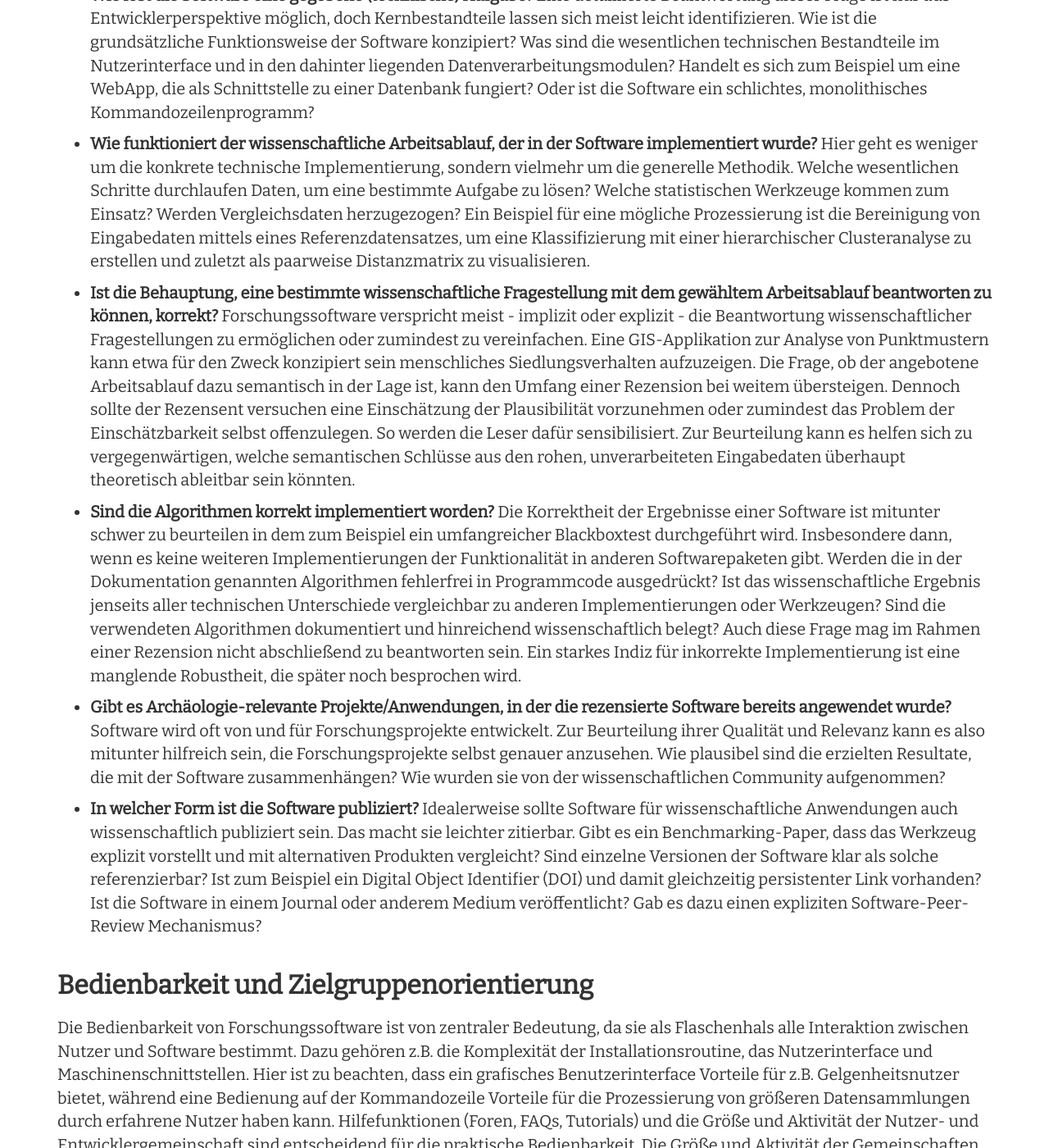
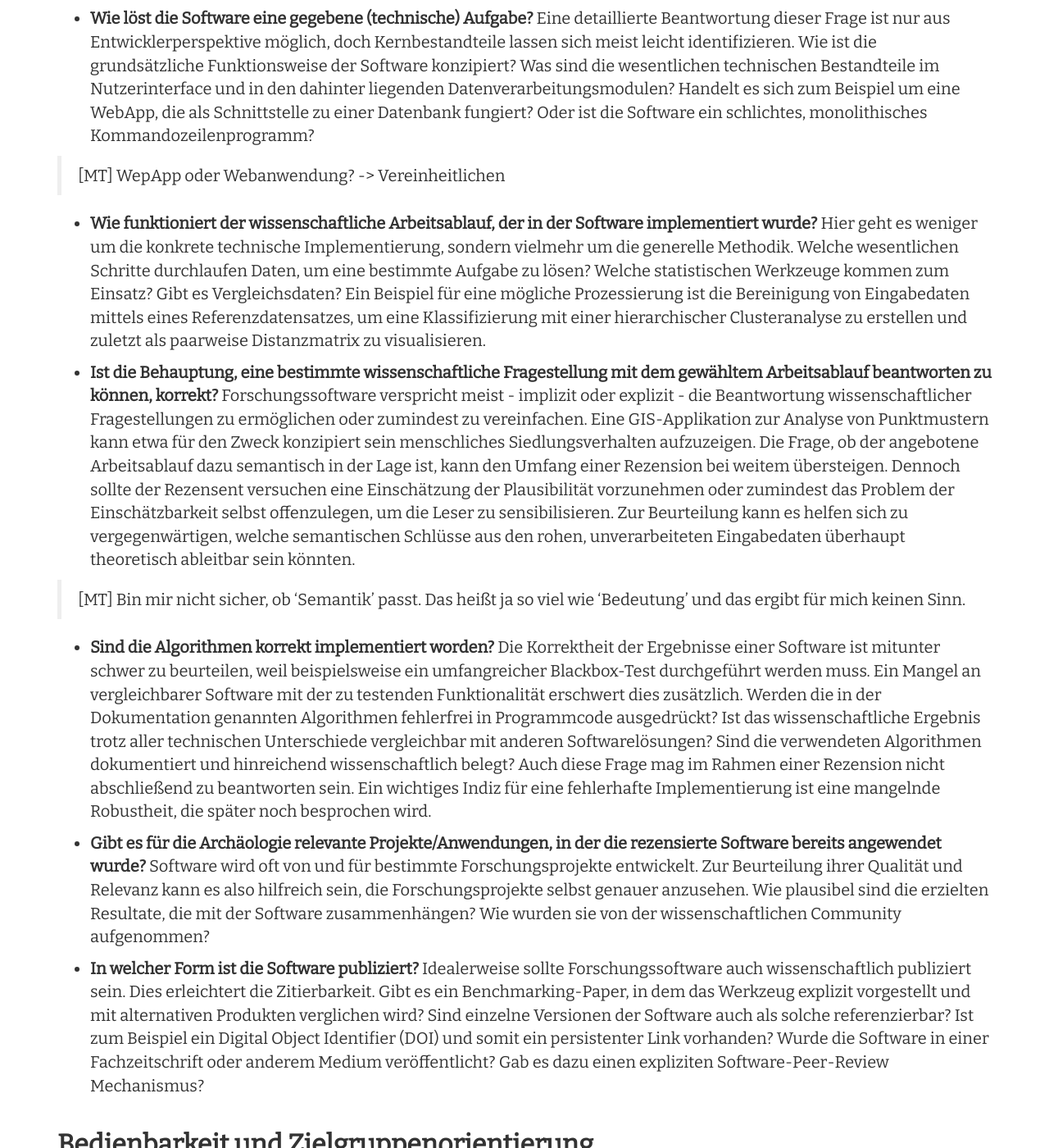
Before and after one commit to Research-Squirrel-Engineers/Impuls_SoftwareRezensionen_DGUF, a Jekyll site: the page built from Draft.md, in a window 1280 px wide and 1400 px high, scrolled down 8637 px. Shown: the whole window at 82% size. Built offline with Jekyll 4.4.1, drawn with Linux system fonts in a browser that asks for light colours; nearby versions of some CDN libraries; some of the changed text lies outside the part shown.

Commit message:
Erster Schwung

```diff
--- a/Draft.md
+++ b/Draft.md
@@ -168,45 +168,53 @@ Im folgenden stellen wir einen kommentierten Fragenkatalog mit Kriterien zur Beu
 
 Wie bei der Besprechung einer wissenschaftlichen Publikation ist die Zusammensetzung und Gewichtung der einzelnen Merkmale bei der Begutachtung selbst zu bestimmen und in Relation zum Thema zu setzen. Entsprechend verstehen wir unseren kommentierten Fragenkatalog als Maximalversion, die als Hilfsmittel für die Begutachtung und die Einschätzung der eigenen Kompetenzen dienen kann.
 
-> [MT] 'in Relation zum Thema' - was ist hier gemeint?
+> [MT] 'in Relation zum Thema' - was ist hier mit Thema gemeint?
 
 ### Einsatz in der Archäologie und wissenschaftlicher Zweck
 
-Forschungssoftware hat einen konkreten Zweck, verfolgt und erfüllt eine bestimmte Aufgabe. Dabei sind zwei Dimensionen zu unterscheiden. Dies ist zum einen, und das ist für Forschungssoftware vorrangig, die Frage, ob die Software einen sinnvollen Beitrag zur Bearbeitung der archäologischen Fragestellung liefert. Zum anderen ist zu beurteilen, ob Software eine korrekte Umsetzung der angestrebten Arbeit leistet. Beide Fragen sind mitunter nicht leicht zu beantworten.
+Forschungssoftware hat einen konkreten Zweck: sie erfüllt üblicherweise eine Aufgabenstellung. Dabei sind zwei Dimensionen zu unterscheiden. Dies ist zum einen, und das ist für Forschungssoftware vorrangig, die Frage, ob die Software einen sinnvollen Beitrag zur Bearbeitung der archäologischen Fragestellung liefert. Zum anderen ist zu beurteilen, ob Software eine korrekte Umsetzung der angestrebten Arbeit leistet. Beide Fragen sind mitunter nicht leicht zu beantworten.
 
-* **Welche Aufgabenstellung versucht die Software zu lösen?** Diese erste Frage ist mit dem deskriptiven Charakter einer Rezension verknüpft: Welche Aufgaben werden mittels der Software bei der Erfassung, der Verarbeitung oder der Analyse von Daten durchgeführt? Wie sind die Herausforderungen und Aufgaben von ihrer Relevanz und von ihrer Häufigkeit in einem archäologischem Kontext einzuschätzen? An diesem Punkt wird klar, warum es von besonderem Wert ist, wenn Archäologen selbst Softwarerezensionen für sich und ihre Kollegen schreiben.
+* **Welche Aufgabenstellung versucht die Software zu lösen?** Diese Frage ist mit dem deskriptiven Charakter einer Rezension verknüpft: Welche Aufgaben werden mittels der Software bei der Erfassung, der Verarbeitung oder der Analyse von Daten bearbeitet? Wie relevant sind die Aufgaben in einem archäologischen Kontext und wie häufig werden sie gestellt? Dieser Punkt verdeutlicht, warum es von besonderem Wert ist, wenn Archäologen selbst Softwarerezensionen für sich und ihre Kollegen verfassen.
 
 * **Wie löst die Software eine gegebene (technische) Aufgabe?** Eine detaillierte Beantwortung dieser Frage ist nur aus Entwicklerperspektive möglich, doch Kernbestandteile lassen sich meist leicht identifizieren. Wie ist die grundsätzliche Funktionsweise der Software konzipiert? Was sind die wesentlichen technischen Bestandteile im Nutzerinterface und in den dahinter liegenden Datenverarbeitungsmodulen? Handelt es sich zum Beispiel um eine WebApp, die als Schnittstelle zu einer Datenbank fungiert? Oder ist die Software ein schlichtes, monolithisches Kommandozeilenprogramm?
 
-* **Wie funktioniert der wissenschaftliche Arbeitsablauf, der in der Software implementiert wurde?** Hier geht es weniger um die konkrete technische Implementierung, sondern vielmehr um die generelle Methodik. Welche wesentlichen Schritte durchlaufen Daten, um eine bestimmte Aufgabe zu lösen? Welche statistischen Werkzeuge kommen zum Einsatz? Werden Vergleichsdaten herzugezogen? Ein Beispiel für eine mögliche Prozessierung ist die Bereinigung von Eingabedaten mittels eines Referenzdatensatzes, um eine Klassifizierung mit einer hierarchischer Clusteranalyse zu erstellen und zuletzt als paarweise Distanzmatrix zu visualisieren.
+> [MT] WepApp oder Webanwendung? -> Vereinheitlichen
 
-* **Ist die Behauptung, eine bestimmte wissenschaftliche Fragestellung mit dem gewähltem Arbeitsablauf beantworten zu können, korrekt?** Forschungssoftware verspricht meist - implizit oder explizit - die Beantwortung wissenschaftlicher Fragestellungen zu ermöglichen oder zumindest zu vereinfachen. Eine GIS-Applikation zur Analyse von Punktmustern kann etwa für den Zweck konzipiert sein menschliches Siedlungsverhalten aufzuzeigen. Die Frage, ob der angebotene Arbeitsablauf dazu semantisch in der Lage ist, kann den Umfang einer Rezension bei weitem übersteigen. Dennoch sollte der Rezensent versuchen eine Einschätzung der Plausibilität vorzunehmen oder zumindest das Problem der Einschätzbarkeit selbst offenzulegen. So werden die Leser dafür sensibilisiert. Zur Beurteilung kann es helfen sich zu vergegenwärtigen, welche semantischen Schlüsse aus den rohen, unverarbeiteten Eingabedaten überhaupt theoretisch ableitbar sein könnten.
+* **Wie funktioniert der wissenschaftliche Arbeitsablauf, der in der Software implementiert wurde?** Hier geht es weniger um die konkrete technische Implementierung, sondern vielmehr um die generelle Methodik. Welche wesentlichen Schritte durchlaufen Daten, um eine bestimmte Aufgabe zu lösen? Welche statistischen Werkzeuge kommen zum Einsatz? Gibt es Vergleichsdaten? Ein Beispiel für eine mögliche Prozessierung ist die Bereinigung von Eingabedaten mittels eines Referenzdatensatzes, um eine Klassifizierung mit einer hierarchischer Clusteranalyse zu erstellen und zuletzt als paarweise Distanzmatrix zu visualisieren.
 
-* **Sind die Algorithmen korrekt implementiert worden?** Die Korrektheit der Ergebnisse einer Software ist mitunter schwer zu beurteilen in dem zum Beispiel ein umfangreicher Blackboxtest durchgeführt wird. Insbesondere dann, wenn es keine weiteren Implementierungen der Funktionalität in anderen Softwarepaketen gibt. Werden die in der Dokumentation genannten Algorithmen fehlerfrei in Programmcode ausgedrückt? Ist das wissenschaftliche Ergebnis jenseits aller technischen Unterschiede vergleichbar zu anderen Implementierungen oder Werkzeugen? Sind die verwendeten Algorithmen dokumentiert und hinreichend wissenschaftlich belegt? Auch diese Frage mag im Rahmen einer Rezension nicht abschließend zu beantworten sein. Ein starkes Indiz für inkorrekte Implementierung ist eine manglende Robustheit, die später noch besprochen wird.
+* **Ist die Behauptung, eine bestimmte wissenschaftliche Fragestellung mit dem gewähltem Arbeitsablauf beantworten zu können, korrekt?** Forschungssoftware verspricht meist - implizit oder explizit - die Beantwortung wissenschaftlicher Fragestellungen zu ermöglichen oder zumindest zu vereinfachen. Eine GIS-Applikation zur Analyse von Punktmustern kann etwa für den Zweck konzipiert sein menschliches Siedlungsverhalten aufzuzeigen. Die Frage, ob der angebotene Arbeitsablauf dazu semantisch in der Lage ist, kann den Umfang einer Rezension bei weitem übersteigen. Dennoch sollte der Rezensent versuchen eine Einschätzung der Plausibilität vorzunehmen oder zumindest das Problem der Einschätzbarkeit selbst offenzulegen, um die Leser zu sensibilisieren. Zur Beurteilung kann es helfen sich zu vergegenwärtigen, welche semantischen Schlüsse aus den rohen, unverarbeiteten Eingabedaten überhaupt theoretisch ableitbar sein könnten.
 
-* **Gibt es Archäologie-relevante Projekte/Anwendungen, in der die rezensierte Software bereits angewendet wurde?** Software wird oft von und für Forschungsprojekte entwickelt. Zur Beurteilung ihrer Qualität und Relevanz kann es also mitunter hilfreich sein, die Forschungsprojekte selbst genauer anzusehen. Wie plausibel sind die erzielten Resultate, die mit der Software zusammenhängen? Wie wurden sie von der wissenschaftlichen Community aufgenommen?
+> [MT] Bin mir nicht sicher, ob 'Semantik' passt. Das heißt ja so viel wie 'Bedeutung' und das ergibt für mich keinen Sinn.
 
-* **In welcher Form ist die Software publiziert?** Idealerweise sollte Software für wissenschaftliche Anwendungen auch wissenschaftlich publiziert sein. Das macht sie leichter zitierbar. Gibt es ein Benchmarking-Paper, dass das Werkzeug explizit vorstellt und mit alternativen Produkten vergleicht? Sind einzelne Versionen der Software klar als solche referenzierbar? Ist zum Beispiel ein Digital Object Identifier (DOI) und damit gleichzeitig persistenter Link vorhanden? Ist die Software in einem Journal oder anderem Medium veröffentlicht? Gab es dazu einen expliziten Software-Peer-Review Mechanismus?
+* **Sind die Algorithmen korrekt implementiert worden?** Die Korrektheit der Ergebnisse einer Software ist mitunter schwer zu beurteilen, weil beispielsweise ein umfangreicher Blackbox-Test durchgeführt werden muss. Ein Mangel an vergleichbarer Software mit der zu testenden Funktionalität erschwert dies zusätzlich. Werden die in der Dokumentation genannten Algorithmen fehlerfrei in Programmcode ausgedrückt? Ist das wissenschaftliche Ergebnis trotz aller technischen Unterschiede vergleichbar mit anderen Softwarelösungen? Sind die verwendeten Algorithmen dokumentiert und hinreichend wissenschaftlich belegt? Auch diese Frage mag im Rahmen einer Rezension nicht abschließend zu beantworten sein. Ein wichtiges Indiz für eine fehlerhafte Implementierung ist eine mangelnde Robustheit, die später noch besprochen wird.
+
+* **Gibt es für die Archäologie relevante Projekte/Anwendungen, in der die rezensierte Software bereits angewendet wurde?** Software wird oft von und für bestimmte Forschungsprojekte entwickelt. Zur Beurteilung ihrer Qualität und Relevanz kann es also hilfreich sein, die Forschungsprojekte selbst genauer anzusehen. Wie plausibel sind die erzielten Resultate, die mit der Software zusammenhängen? Wie wurden sie von der wissenschaftlichen Community aufgenommen?
+
+* **In welcher Form ist die Software publiziert?** Idealerweise sollte Forschungssoftware auch wissenschaftlich publiziert sein. Dies erleichtert die Zitierbarkeit. Gibt es ein Benchmarking-Paper, in dem das Werkzeug explizit vorgestellt und mit alternativen Produkten verglichen wird? Sind einzelne Versionen der Software auch als solche referenzierbar? Ist zum Beispiel ein Digital Object Identifier (DOI) und somit ein persistenter Link vorhanden? Wurde die Software in einer Fachzeitschrift oder anderem Medium veröffentlicht? Gab es dazu einen expliziten Software-Peer-Review Mechanismus?
 
 ### Bedienbarkeit und Zielgruppenorientierung
 
-Die Bedienbarkeit von Forschungssoftware ist von zentraler Bedeutung, da sie als Flaschenhals alle Interaktion zwischen Nutzer und Software bestimmt. Dazu gehören z.B. die Komplexität der Installationsroutine, das Nutzerinterface und Maschinenschnittstellen. Hier ist zu beachten, dass ein grafisches Benutzerinterface Vorteile für z.B. Gelgenheitsnutzer bietet, während eine Bedienung auf der Kommandozeile Vorteile für die Prozessierung von größeren Datensammlungen durch erfahrene Nutzer haben kann. Hilfefunktionen (Foren, FAQs, Tutorials) und die Größe und Aktivität der Nutzer- und Entwicklergemeinschaft sind entscheidend für die praktische Bedienbarkeit. Die Größe und Aktivität der Gemeinschaften kann ein wichtiges Indiz für die Zukunftsfähigkeit einer Software und damit die Eignung für den Einsatz auf institutioneller Ebene in langfristigen Vorhaben von großer Wichtigkeit.
+Die Bedienbarkeit von Forschungssoftware ist von zentraler Bedeutung, da sie als Flaschenhals alle Interaktion zwischen Nutzer und Software bestimmt. Dazu gehören z.B. die Komplexität des Installationsprozesses, das Nutzerinterface und maschinelle Schnittstellen. Hierbei ist zu beachten, dass eine grafische Nutzeroberfläche Vorteile für z.B. Gelegenheitsnutzer bietet, während eine Bedienung per Kommandozeile für die Prozessierung von größeren Datensammlungen für erfahrene Nutzer vorteilhafter ist. Hilfestellungen (Foren, FAQs, Tutorials) und die Größe und Aktivität der Nutzer- und Entwicklergemeinschaft sind entscheidend für die praktische Bedienbarkeit. Die Größe und Aktivität der Gemeinschaften kann ein wichtiges Indiz für die Zukunftsfähigkeit einer Software und damit ihre Eignung für den Einsatz auf institutioneller Ebene in langfristigen Vorhaben sein.
 
-Die folgenden Fragen richten sich auf technische Merkmale, die die Nutzererfahrung (User Experience, UX) betreffen. Weitere technische Merkmale aus einer Entwickler-zentrierten Perspektive betrachten wir weiter unten.
+Die folgenden Fragen nehmen Bezug auf technische Merkmale, welche die Nutzererfahrung (User Experience, UX) beeinflussen. Weitere technische Merkmale aus der Entwicklerperspektive betrachten wir weiter unten.
 
 #### Installation
 
-* **Wie funktioniert die Installation und wo wird die Software vorgehalten?** Umso einfacher die Installation einer Software, desto größer ist ihr potentieller Nutzerkreis. Die Vielartigkeit von Computersystemen macht es aber aus Entwicklersicht oft schwer, eine einfache Installation zu für alle Nutzer zu gewährleisten. Für die Rezension kann geprüft werden, ob ein Installationsskript, -wizard oder -paket bereitsteht, um die Installation zu vereinfachen. Gegebenenfalls ist die Software nur als Quellcode verfügbar, der zunächst selbst kompiliert werden muss. Installationsskripte oder -pakete ermöglichen einen viel breiteren Anwenderkreis, das Kompilieren erlaubt geübten Nutzern die Installation u.U. auf verschiedenen Endgeräten. Verschiedene Nutzergruppen bevorzugen unterschiedliche Installationsformen. Passt die gewählte Lösung zum Nutzerkreis? Wenn der Rezensent die Software selbst installiert, wird er oft auf konkreten Probleme und Schwachstellen im Installationsprozess stoßen, die durchaus Teil der Rezension sein können.
+* **Wie funktioniert die Installation und wo wird die Software vorgehalten?** Je einfacher die Installation einer Software ist, desto größer ist ihr potentieller Nutzerkreis. Die Vielseitigkeit von Computersystemen macht es aus Entwicklersicht oft schwer, eine einfache Installation für alle Nutzer zu gewährleisten. Für die Rezension kann geprüft werden, ob ein Installationsskript, -wizard oder -paket bereitsteht. Gegebenenfalls ist die Software nur als Quellcode verfügbar, der zunächst selbst kompiliert werden muss. Installationsskripte oder -pakete ermöglichen einen viel breiteren Anwenderkreis, während das Kompilieren es geübten Nutzern erlaubt die Installation auf verschiedenen Endgeräten durchzuführen. Verschiedene Nutzergruppen bevorzugen unterschiedliche Installationsformen. Passt die gewählte Lösung zum Nutzerkreis? Wenn die Software für die Rezension selbst installiert wird, können konkrete Probleme und Schwachstellen beim Installationsprozess erkannt und in der Rezension dokumentiert werden.
 
-* **Handelt es sich um eine standalone Software, oder um eine Webanwendung?** Bei weitem nicht jede Software muss lokal installiert werden um genutzt werden zu können. Webanwendungen, die entweder dynamisch im Browser oder auf einem Server ausgeführt werden, sind heute zu beliebig komplexen Operationen in der Lage. Passt die Lösung der Plattform zum archäologischen Einsatz? Eine Webanwendung kann z.B. nicht hinreichend perfomant sein, da sie den Transfer großer Datenmengen über das Internet erfordert. Webanwendungen sind auch nicht unter allen Arbeitsbedingungen sinnvoll, da sie im Gelände gegebenefalls überhaupt nicht aufrufbar sind.
+> [MT] "Verschiedene Nutzergruppen bevorzugen unterschiedliche Installationsformen. Passt die gewählte Lösung zum Nutzerkreis?" -> würde ich ganz streichen
 
-* **Sind grundlegende Voraussetzungen in Form von Hardware und Betriebssystem klar zu erkennen?** Gerade in der Projektplanung ist es wichtig, technische und finanzielle Anforderungen korrekt identifizieren zu können. Eine Spezifikation bzw. Hinweise zur benötigten Hardware und Betriebssystem sind z.B. für die Eindbindung von vorhandenen Infrastrukturen bei größeren Vorhaben oder Instituten von Relevanz.
+* **Handelt es sich um eine eigenständige (stand-alone) Software oder um eine Webanwendung?** Nicht jede Software muss lokal installiert werden, um genutzt werden zu können. Webanwendungen, die entweder dynamisch im Browser oder auf einem Server ausgeführt werden, sind heute zu beliebig komplexen Operationen in der Lage. Passt die Lösung der Plattform zum archäologischen Einsatz? Eine Webanwendung kann z.B. nicht hinreichend performant sein, da sie den Transfer großer Datenmengen über das Internet erfordert. Webanwendungen sind im Gelände gegebenenfalls nicht ausführbar, und daher nicht für alle Arbeitsbedingungen sinnvoll.
+
+* **Sind grundlegende Voraussetzungen in Form von Hardware und Betriebssystem klar dokumentiert?** Gerade in der Projektplanung ist es wichtig, technische und finanzielle Anforderungen korrekt identifizieren zu können. Eine Spezifikation bzw. Hinweise zur benötigten Hardware und Betriebssystem sind z.B. für die Einbindung von vorhandenen Infrastrukturen bei größeren Vorhaben oder Instituten von Relevanz.
 
 #### Interface
 
-Die Nutzbarkeit wird zentral von den Möglichkeiten der Kommunikation von Mensch und Software bestimmt, also dem der Software-Oberfläche (User Interface, UI). Diese mag in manchen Fällen graphisch gestützt sein (GUI), in anderen Fällen erfolgt die Bedienung über Befehlseingabe in der Konsole. Eine gemischte Bedienung ist ebenfalls wertvoll um verschiedene Nutzerkreise zu erreichen. Die Gestaltung von Oberflächen und die Nutzerführung in Menüstrukturen sind ein eigenes Aufgaben- und Forschungsfeld in der Softwareentwicklung. Gut an den Nutzer angepasste Lösungen sind das Ergebnis einer genauen Kenntnis der Zielgruppe, ihrer Gewohnheiten und Bedarfe, im Falle archäologischer Forschungssoftware also der Forschungspraxis. Ein gutes Interface unterstützt das fehlerfreie und effiziente Arbeiten. So sind z.B. Verständlichkeit der Menü-Einträge oder der Kommandos, aber auch die Aussagekraft von Fehlermeldungen Aspekte, die in der Rezension betrachtet werden sollten. Barrierefreiheit ist bislang ein unzureichend abgedecktes Kriterium, das aber ebenfalls die Effizienz und den möglichen Nutzerkreis adressiert. Auch bei diesem Punkt liegt die Gewichtung im Ermessen des Rezensenten.
+Die Nutzbarkeit von Software wird von den Möglichkeiten der Kommunikation von Mensch und Programm bestimmt, also der Software-Oberfläche (User Interface, UI). Diese ist in manchen Fällen grafisch gestützt (GUI), in anderen Fällen erfolgt die Bedienung über eine Befehlseingabe in der Konsole. Eine gemischte Bedienung ist ebenfalls nützlich, um verschiedene Nutzerkreise zu erreichen. Die Gestaltung von Oberflächen und die Nutzerführung in Menüstrukturen sind ein eigenes Aufgaben- und Forschungsfeld in der Softwareentwicklung. Gut an den Nutzer angepasste Lösungen sind das Ergebnis einer genauen Kenntnis der Zielgruppe und ihrer Gewohnheiten und Bedarfe, fügen sich also beispielsweise nahtlos in den archäologischen Forschungsprozess ein. Ein gutes Interface unterstützt das fehlerfreie und effiziente Arbeiten. So sind z.B. die Verständlichkeit der Menü-Einträge oder der Kommandos, aber auch die Aussagekraft von Fehlermeldungen Aspekte, die in der Rezension betrachtet werden sollten. Barrierefreiheit ist bislang ein unzureichend abgedecktes Kriterium, das aber ebenfalls die Effizienz und den möglichen Nutzerkreis adressiert.
 
-* **Passt die UI (GUI oder Konsole) zum Nutzerkreis?** Jeder Nutzerkreis, auch der des Rezensenten, wird bestimmte Erwartungen an die Präsentation der Anwendung haben. Beispielsweise ist es möglich, dass ein Benutzerkreis sich mit einer Kommandozeilenanwendung sehr gut zurechtfinden wird. Ein anderer Benutzerkreis wird mit dieser Form der Präsentation der Anwendung Probleme bei der Nutzung haben. Viele Softwarelösungen haben mehrere Nutzerschnittstellen. So können viele Webapps sowohl über einen Suchschlitz und Filterfunktionen auf einer Website, als auch über eine REST-Schnittstelle gesteuert werden. Auf diese Weisen werden zwei verschiedene Nutzergruppen angesprochen.
+> [MT] Bis hier hin bin ich gekommen; TODO an mich
+
+* **Passt das User Interface zum Nutzerkreis?** Jeder Nutzerkreis, auch der des Rezensenten, wird bestimmte Erwartungen an die Präsentation der Anwendung haben. Beispielsweise ist es möglich, dass ein Benutzerkreis sich mit einer Kommandozeilenanwendung sehr gut zurechtfinden wird. Ein anderer Benutzerkreis wird mit dieser Form der Präsentation der Anwendung Probleme bei der Nutzung haben. Viele Softwarelösungen haben mehrere Nutzerschnittstellen. So können viele Webapps sowohl über einen Suchschlitz und Filterfunktionen auf einer Website, als auch über eine REST-Schnittstelle gesteuert werden. Auf diese Weisen werden zwei verschiedene Nutzergruppen angesprochen.
 
 * **Ist die archäologische Nutzung vorgesehen?** Die Frage nach dem Nutzerkreis sollte auch speziell für die Archäologie gestellt werden: Entspricht der archäologische Einsatz den Anwendungsszenarien, die die Entwickler der Software vor Augen hatten? Das hat oft starken Einfluss auf das Nutzerinterface. Beispielsweise ist für von Archäologen genutzte CAD Software (z.B. [AutoCAD](https://www.autodesk.de/)) häufig für Architektur- oder Maschinenbauanwendungen konzipiert und konfrontiert Archäologen und Grabungstechniker mit unnötig überwältigendem Funktionsumfang.
 
```
